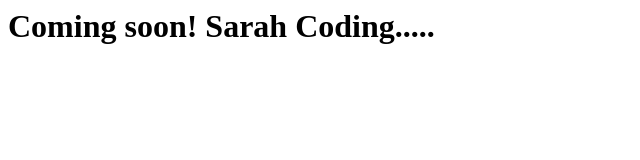
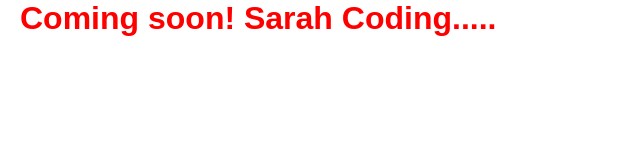
Before and after one commit to sjalex78/Le_wago_precourse, a plain HTML site: page index.html in a window 1280 px wide. Shown: the whole page, without its empty margins (0-640 px from the left). Drawn offline with Linux system fonts and the light colour scheme.

Commit message:
Add style sheet for html file
Added the key styles so that we can practice add and commit

```diff
--- a/index.html
+++ b/index.html
@@ -1,6 +1,8 @@
 <html>
 
-	<head></head>
+	<head>
+		<link rel="stylesheet" href="style.css">
+	</head>
 	<body>
 		<h1> Coming soon! Sarah Coding..... </h1>
 	</body>
--- /dev/null
+++ b/style.css
@@ -0,0 +1,12 @@
+/*#style.css*/
+h1 {
+	color: red;
+	font: 20px;
+	font-family: arial;
+	margin-left: 20px;
+  }
+
+  body {
+  	margin: 0;
+  	font-family: Helvetica;
+  }
```
